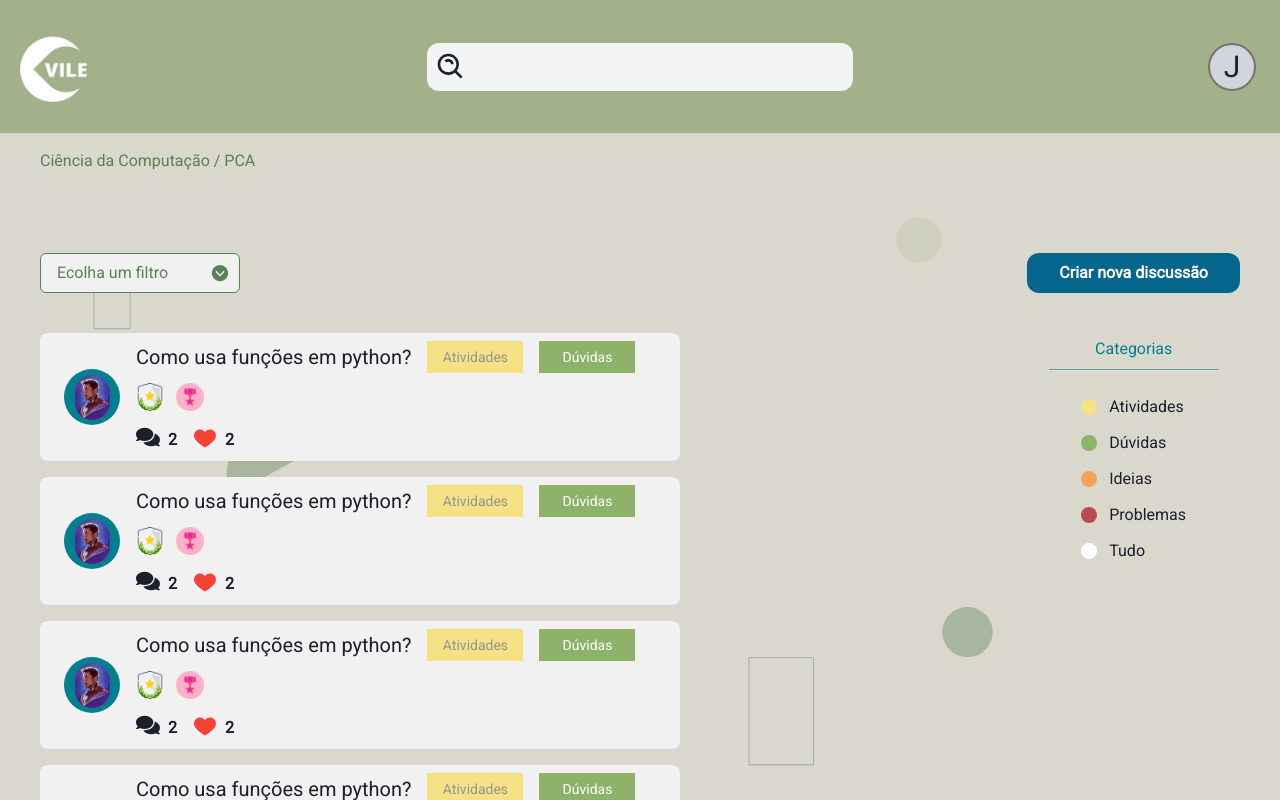
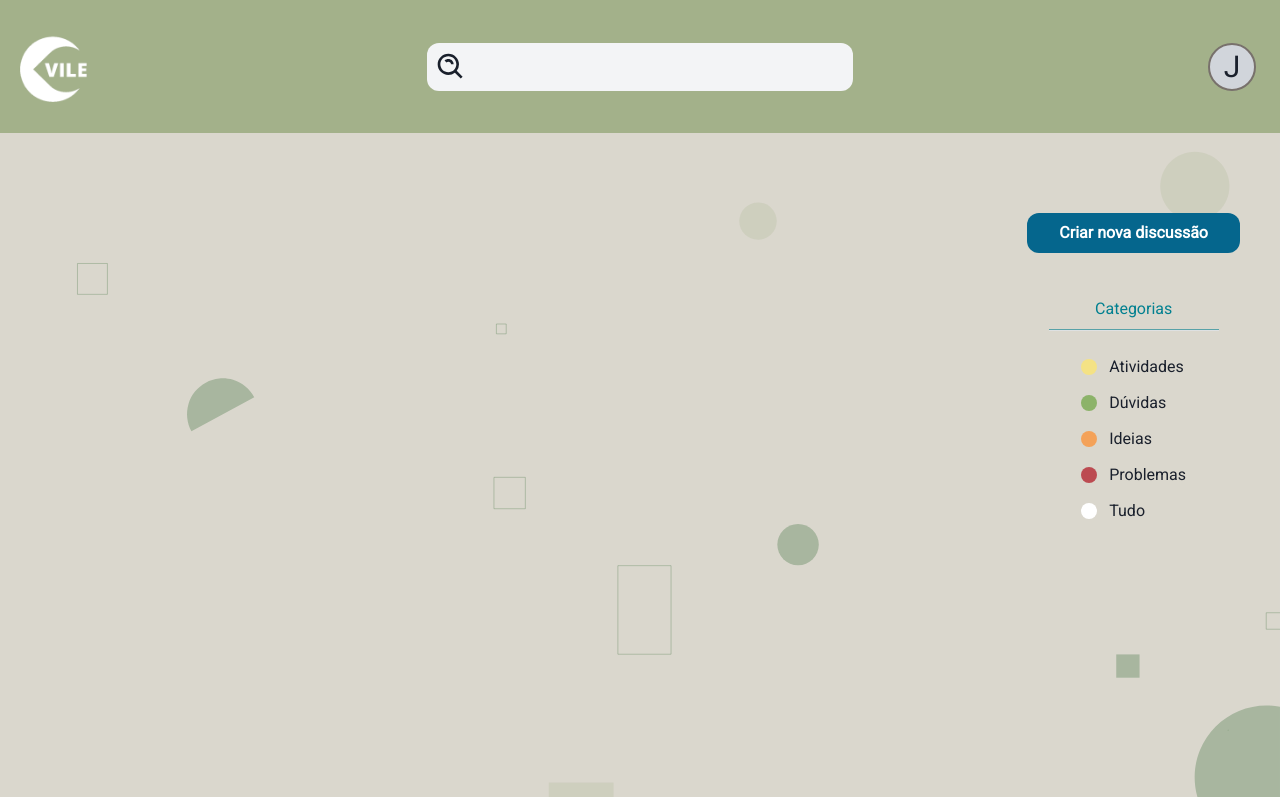
Before and after one commit to Gustaxz/forum_vile, a Next.js app: page /posts/1/post/1 in a window 1280 px wide. Shown: the top 800 px of the page. Built offline with nearby package versions, Linux system fonts and the light colour scheme.

Commit message:
🆕 Criado o esqueleto da página de post único

```diff
--- /dev/null
+++ b/components/allPages/Header.tsx
@@ -0,0 +1,24 @@
+import Image from "next/image"
+
+import { BiSearchAlt } from "react-icons/bi"
+
+const Header = () => {
+
+    return (
+        <header className="h-1/6 bg-green-pallete-200 flex-1 grid grid-cols-3">
+				<div className="flex justify-start items-center">
+					<Image alt="logo do fórum" src="/logos/icon.png" width={112} height={112} />
+				</div>
+				<div className="m-auto h-12 w-full bg-gray-100 rounded-xl flex justify-start items-center">
+					<BiSearchAlt size={32} className="ml-2" />
+				</div>
+				<div className="flex justify-end items-center pr-6">
+					<div className="h-12 w-12 rounded-full bg-gray-300 flex justify-center items-center border-2 border-stone-500">
+						<p className="text-3xl">J</p>
+					</div>
+				</div>
+			</header>
+    )
+}
+
+export { Header }
--- a/package.json
+++ b/package.json
@@ -39,6 +39,7 @@
   },
   "devDependencies": {
     "autoprefixer": "^10.4.13",
+    "miragejs": "^0.1.46",
     "postcss": "^8.4.19",
     "tailwind-scrollbar": "^2.0.1",
     "tailwindcss": "^3.2.4"
--- a/pages/_app.tsx
+++ b/pages/_app.tsx
@@ -3,6 +3,7 @@ import { ChakraProvider } from "@chakra-ui/react"
 import "../styles/globals.css"
 
 import type { AppProps } from "next/app"
+
 
 export default function App({ Component, pageProps }: AppProps) {
 	return (
--- a/pages/index.tsx
+++ b/pages/index.tsx
@@ -1,7 +1,31 @@
 import Head from "next/head"
 import Link from "next/link"
 
+import { createServer } from "miragejs"
+import { useEffect } from "react"
+
+createServer({
+  routes() {
+    this.get("/api/movies", () => ({
+      movies: [
+        { id: 1, name: "Inception", year: 2010 },
+        { id: 2, name: "Interstellar", year: 2014 },
+        { id: 3, name: "Dunkirk", year: 2017 },
+      ],
+    }))
+	this.passthrough()
+  },
+})
+
 export default function Home() {
+	useEffect(() => {
+		fetch("/api/movies")
+		  .then((res) => res.json())
+		  .then((json) => {
+			console.log(json.movies)
+		  })
+	  }, [])
+
 	return (
 		<div className="w-screen h-screen">
 			<Head>
--- a/pages/posts/[...subject]/index.tsx
+++ b/pages/posts/[subject]/index.tsx
@@ -9,8 +9,9 @@ import { IoIosArrowDropdownCircle } from "react-icons/io"
 import { SelectPostTag } from "../../../components/postsPage/SelectPostTag"
 import { PostCard } from "../../../components/postsPage/PostCard"
 import { CreatePostModal } from "../../../components/postsPage/CreatePostModal"
+import { Header } from "../../../components/allPages/Header"
 
-export default function Home() {
+export default function PostsPage() {
 	return (
 		<div className="h-screen font-roboto">
 			<Head>
@@ -19,19 +20,7 @@ export default function Home() {
 				<link rel="icon" href="/favicon.ico" />
 			</Head>
 
-			<header className="h-1/6 bg-green-pallete-200 flex-1 grid grid-cols-3">
-				<div className="flex justify-start items-center">
-					<Image alt="logo do fórum" src="/logos/icon.png" width={112} height={112} />
-				</div>
-				<div className="m-auto h-12 w-full bg-gray-100 rounded-xl flex justify-start items-center">
-					<BiSearchAlt size={32} className="ml-2" />
-				</div>
-				<div className="flex justify-end items-center pr-6">
-					<div className="h-12 w-12 rounded-full bg-gray-300 flex justify-center items-center border-2 border-stone-500">
-						<p className="text-3xl">J</p>
-					</div>
-				</div>
-			</header>
+			<Header />
 			<main className="min-h-[83%] bg-[url('/backgrounds/posts.svg')] bg-cover bg-repeat-y overflow-x-hidden">
 				<p className="text-green-pallete-300 pt-4 pl-10">Ciência da Computação / PCA</p>
 				<div className="mt-20 grid grid-cols-3 px-10">
--- /dev/null
+++ b/pages/posts/[subject]/post/[postId].tsx
@@ -0,0 +1,24 @@
+import { Header } from "../../../../components/allPages/Header"
+import { CreatePostModal } from "../../../../components/postsPage/CreatePostModal"
+import { SelectPostTag } from "../../../../components/postsPage/SelectPostTag"
+
+export default function UniquePostPage() {
+	return (
+		<div className="h-screen font-roboto">
+			<Header />
+			<main className="min-h-[83%] bg-[url('/backgrounds/posts.svg')] bg-cover bg-repeat-y overflow-x-hidden">
+				<div className="flex justify-end">
+					<div className="mt-20 grid grid-cols-3 px-10">
+                        <div className="col-span-2">
+
+                        </div>
+						<div className="flex flex-col gap-3 items-center">
+							<CreatePostModal />
+							<SelectPostTag />
+						</div>
+					</div>
+				</div>
+			</main>
+		</div>
+	)
+}
```
Also changed, not shown: pages/api/mirage.ts (renamed from pages/api/hello.ts), pages/posts/a.md (added), 1 other file (tests, documents, lock files or other folders).
